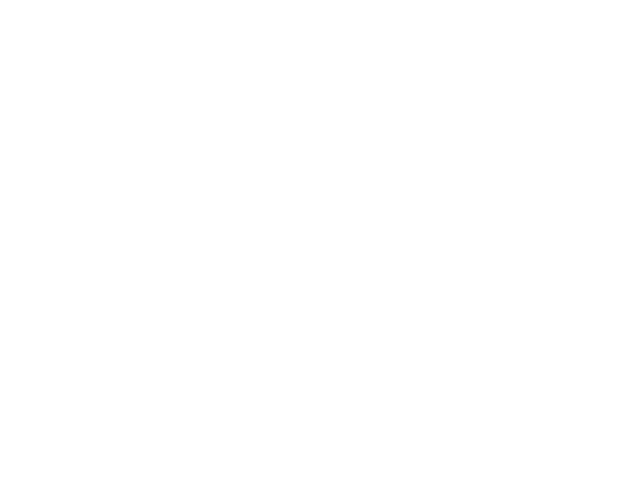
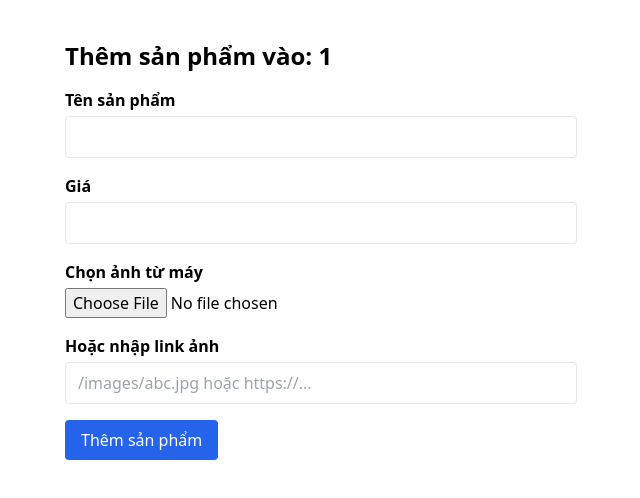
Before and after one commit to LongPH51747/s7m_admin, a React (Create React App) app: page /category/1/add in a window 1280 px wide. Before the commit this address had no page. Shown: the top 498 px of the page, without its empty margins (319-959 px from the left). Built offline with nearby package versions, Linux system fonts and the light colour scheme.

Commit message:
addproduct and editproduct

```diff
--- a/src/App.js
+++ b/src/App.js
@@ -4,7 +4,8 @@
 import CategoryDetailScreen from './screens/CategoryDetailScreen.js';
 import Users from './screens/Users.js';
 import Orders from './screens/Orders.js';
-
+import AddProductPage from './screens/AddProductPage.js';
+import EditProductPage from './screens/EditProductPage.js';
 function App() {
   return (
     <Router>
@@ -13,6 +14,8 @@
         <Route path="/users" element={<Users />} />
         <Route path="/orders" element={<Orders />} />
         <Route path="/category/:categorySlug" element={<CategoryDetailScreen />} />
+        <Route path="/category/:categorySlug/add" element={<AddProductPage />} />
+        <Route path="/category/:categorySlug/edit/:productId" element={<EditProductPage />} />
       </Routes>
     </Router>
   );
--- /dev/null
+++ b/src/screens/AddProductPage.js
@@ -0,0 +1,126 @@
+import React, { useState, useEffect } from 'react';
+import { useNavigate, useParams } from 'react-router-dom';
+import axios from 'axios';
+
+const API_URL = 'http://localhost:5000';
+
+const AddProductPage = () => {
+  const { categorySlug } = useParams();
+  const navigate = useNavigate();
+
+  const [name, setName] = useState('');
+  const [price, setPrice] = useState('');
+  const [imgFile, setImgFile] = useState(null);
+  const [imgUrl, setImgUrl] = useState('');
+  const [preview, setPreview] = useState('');
+
+  useEffect(() => {
+    if (imgFile) {
+      const objectUrl = URL.createObjectURL(imgFile);
+      setPreview(objectUrl);
+
+      return () => URL.revokeObjectURL(objectUrl);
+    }
+  }, [imgFile]);
+
+  const handleFileChange = (e) => {
+    const file = e.target.files[0];
+    if (file) {
+      setImgFile(file);
+      setImgUrl('');
+    }
+  };
+
+  const handleImgUrlChange = (e) => {
+    const url = e.target.value;
+    setImgUrl(url);
+    setImgFile(null);
+    setPreview(url);
+  };
+
+  const handleSubmit = async (e) => {
+    e.preventDefault();
+
+    if (!name || !price || (!imgFile && !imgUrl)) {
+      alert("Vui lòng nhập đầy đủ thông tin và ảnh.");
+      return;
+    }
+
+    const imageSrc = imgFile ? URL.createObjectURL(imgFile) : imgUrl;
+
+    const newProduct = {
+      name,
+      price: parseFloat(price),
+      img: imageSrc,
+    };
+
+    await axios.post(`${API_URL}/${categorySlug}`, newProduct);
+    navigate(`/category/${categorySlug}`);
+  };
+
+  return (
+    <div className="max-w-lg mx-auto mt-10">
+      <h2 className="text-2xl font-bold mb-4">Thêm sản phẩm vào: {categorySlug}</h2>
+
+      <form onSubmit={handleSubmit} className="space-y-4">
+        <div>
+          <label className="block font-semibold mb-1">Tên sản phẩm</label>
+          <input
+            type="text"
+            value={name}
+            onChange={(e) => setName(e.target.value)}
+            className="border rounded px-3 py-2 w-full"
+            required
+          />
+        </div>
+
+        <div>
+          <label className="block font-semibold mb-1">Giá</label>
+          <input
+            type="number"
+            value={price}
+            onChange={(e) => setPrice(e.target.value)}
+            className="border rounded px-3 py-2 w-full"
+            required
+          />
+        </div>
+
+        <div>
+          <label className="block font-semibold mb-1">Chọn ảnh từ máy</label>
+          <input type="file" accept="image/*" onChange={handleFileChange} />
+        </div>
+
+        <div>
+          <label className="block font-semibold mb-1">Hoặc nhập link ảnh</label>
+          <input
+            type="text"
+            value={imgUrl}
+            onChange={handleImgUrlChange}
+            className="border rounded px-3 py-2 w-full"
+            placeholder="/images/abc.jpg hoặc https://..."
+          />
+        </div>
+
+        {preview && (
+          <div>
+            <p className="font-semibold mb-1">Xem trước ảnh:</p>
+            <img
+              src={preview}
+              alt="preview"
+              className="w-60 h-40 object-cover border rounded"
+            />
+          </div>
+        )}
+
+        <button
+          type="submit"
+          className="bg-blue-600 text-white px-4 py-2 rounded hover:bg-blue-700"
+        >
+          Thêm sản phẩm
+        </button>
+      </form>
+    </div>
+  );
+};
+
+export default AddProductPage;
--- /dev/null
+++ b/src/screens/EditProductPage.js
@@ -0,0 +1,119 @@
+import React, { useEffect, useState } from 'react';
+import { useParams, useNavigate } from 'react-router-dom';
+import axios from 'axios';
+
+const API_URL = 'http://localhost:5000';
+
+const EditProductPage = () => {
+  const { categorySlug, productId } = useParams();
+  const navigate = useNavigate();
+
+  const [product, setProduct] = useState(null);
+  const [name, setName] = useState('');
+  const [price, setPrice] = useState('');
+  const [imgFile, setImgFile] = useState(null);
+  const [imgUrl, setImgUrl] = useState('');
+  const [preview, setPreview] = useState('');
+
+  useEffect(() => {
+    const fetchProduct = async () => {
+      const res = await axios.get(`${API_URL}/${categorySlug}/${productId}`);
+      setProduct(res.data);
+      setName(res.data.name);
+      setPrice(res.data.price);
+      setImgUrl(res.data.img);
+      setPreview(res.data.img);
+    };
+    fetchProduct();
+  }, [categorySlug, productId]);
+
+  const handleFileChange = (e) => {
+    const file = e.target.files[0];
+    setImgFile(file);
+    setImgUrl('');
+    setPreview(URL.createObjectURL(file));
+  };
+
+  const handleImgUrlChange = (e) => {
+    setImgUrl(e.target.value);
+    setImgFile(null);
+    setPreview(e.target.value);
+  };
+
+  const handleSubmit = async (e) => {
+    e.preventDefault();
+    if (!name || !price || (!imgFile && !imgUrl)) {
+      alert('Vui lòng điền đầy đủ thông tin.');
+      return;
+    }
+
+    const img = imgFile ? URL.createObjectURL(imgFile) : imgUrl;
+
+    const updatedProduct = {
+      ...product,
+      name,
+      price: parseFloat(price),
+      img,
+    };
+
+    await axios.put(`${API_URL}/${categorySlug}/${productId}`, updatedProduct);
+    navigate(`/category/${categorySlug}`);
+  };
+
+  if (!product) return <p className="text-center mt-10">Đang tải dữ liệu sản phẩm...</p>;
+
+  return (
+    <div className="max-w-lg mx-auto mt-10">
+      <h2 className="text-2xl font-bold mb-4">Chỉnh sửa sản phẩm</h2>
+      <form onSubmit={handleSubmit} className="space-y-4">
+        <div>
+          <label className="block font-semibold mb-1">Tên sản phẩm</label>
+          <input
+            type="text"
+            value={name}
+            onChange={(e) => setName(e.target.value)}
+            className="border rounded px-3 py-2 w-full"
+            required
+          />
+        </div>
+        <div>
+          <label className="block font-semibold mb-1">Giá sản phẩm</label>
+          <input
+            type="number"
+            value={price}
+            onChange={(e) => setPrice(e.target.value)}
+            className="border rounded px-3 py-2 w-full"
+            required
+          />
+        </div>
+        <div>
+          <label className="block font-semibold mb-1">Chọn ảnh mới (tùy chọn)</label>
+          <input type="file" accept="image/*" onChange={handleFileChange} />
+        </div>
+        <div>
+          <label className="block font-semibold mb-1">Hoặc dán link ảnh</label>
+          <input
+            type="text"
+            value={imgUrl}
+            onChange={handleImgUrlChange}
+            className="border rounded px-3 py-2 w-full"
+          />
+        </div>
+        {preview && (
+          <div>
+            <p className="font-semibold mb-1">Xem trước ảnh:</p>
+            <img src={preview} alt="preview" className="w-60 h-40 object-cover rounded border" />
+          </div>
+        )}
+        <button
+          type="submit"
+          className="px-4 py-2 bg-green-600 text-white rounded hover:bg-green-700"
+        >
+          Lưu thay đổi
+        </button>
+      </form>
+    </div>
+  );
+};
+
+export default EditProductPage;
```
Also changed, not shown: src/components/CategoryDetailPage.js (+48 -116 lines), db.json.
